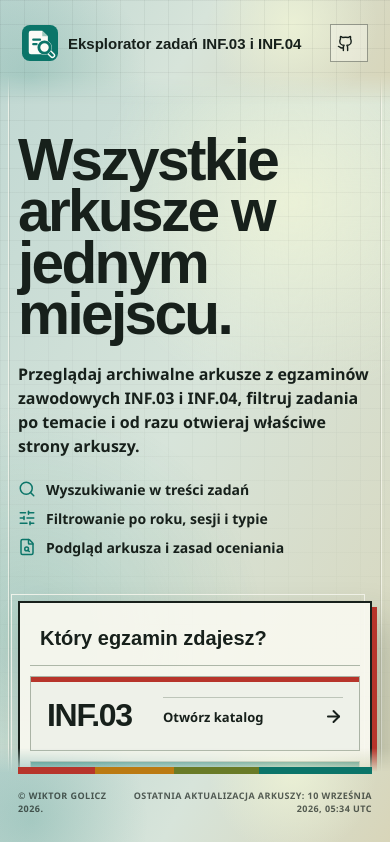
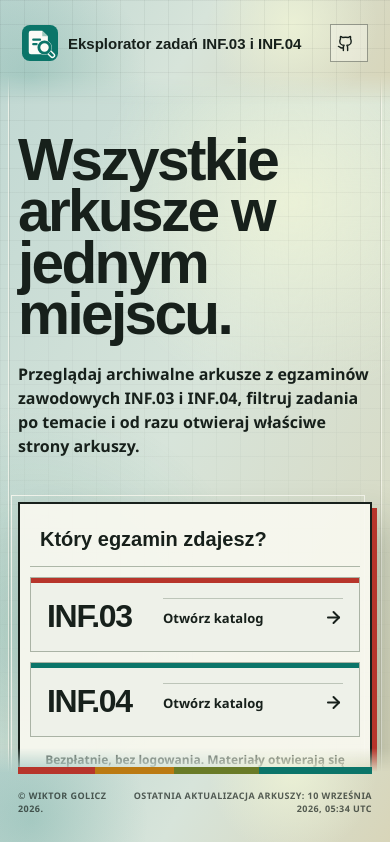
Before and after one commit to Wiktor102/exam-explorer, a React (Vite) app: page / in a window 390 px wide. Shown: the top 842 px of the page. Built offline with nearby package versions, Linux system fonts and the light colour scheme.

Commit message:
Polish exam landing page content
- Remove redundant feature list from the landing page
- Clean up related styles and icon imports

```diff
--- a/src/components/LandingPage.tsx
+++ b/src/components/LandingPage.tsx
@@ -6,8 +6,6 @@ import {
   ExternalLink,
   FileSearch,
   Github,
-  Search,
-  SlidersHorizontal,
 } from "lucide-react";
 
 const catalogs = [
@@ -81,24 +79,6 @@ export function LandingPage() {
               INF.04, filtruj zadania po temacie i od razu otwieraj właściwe
               strony arkuszy.
             </p>
-
-            <ul
-              className="landing-features"
-              aria-label="Możliwości eksploratora"
-            >
-              <li>
-                <Search size={18} aria-hidden="true" />
-                Wyszukiwanie w treści zadań
-              </li>
-              <li>
-                <SlidersHorizontal size={18} aria-hidden="true" />
-                Filtrowanie po roku, sesji i typie
-              </li>
-              <li>
-                <FileSearch size={18} aria-hidden="true" />
-                Podgląd arkusza i zasad oceniania
-              </li>
-            </ul>
           </div>
 
           <div
--- a/src/styles/landing.css
+++ b/src/styles/landing.css
@@ -331,26 +331,6 @@
   line-height: 1.5;
 }
 
-.landing-features {
-  display: grid;
-  gap: 10px;
-  margin: 28px 0 0;
-  padding: 0;
-  list-style: none;
-}
-
-.landing-features li {
-  display: flex;
-  align-items: center;
-  gap: 10px;
-  font-size: 14px;
-  font-weight: 750;
-}
-
-.landing-features svg {
-  color: #0b7569;
-}
-
 .catalog-picker {
   position: relative;
   padding: 10px;
@@ -583,10 +563,6 @@
     font-size: 16px;
   }
 
-  .landing-features {
-    margin-top: 22px;
-  }
-
   .catalog-picker {
     box-shadow:
       5px 6px 0 #b7352b,
```
